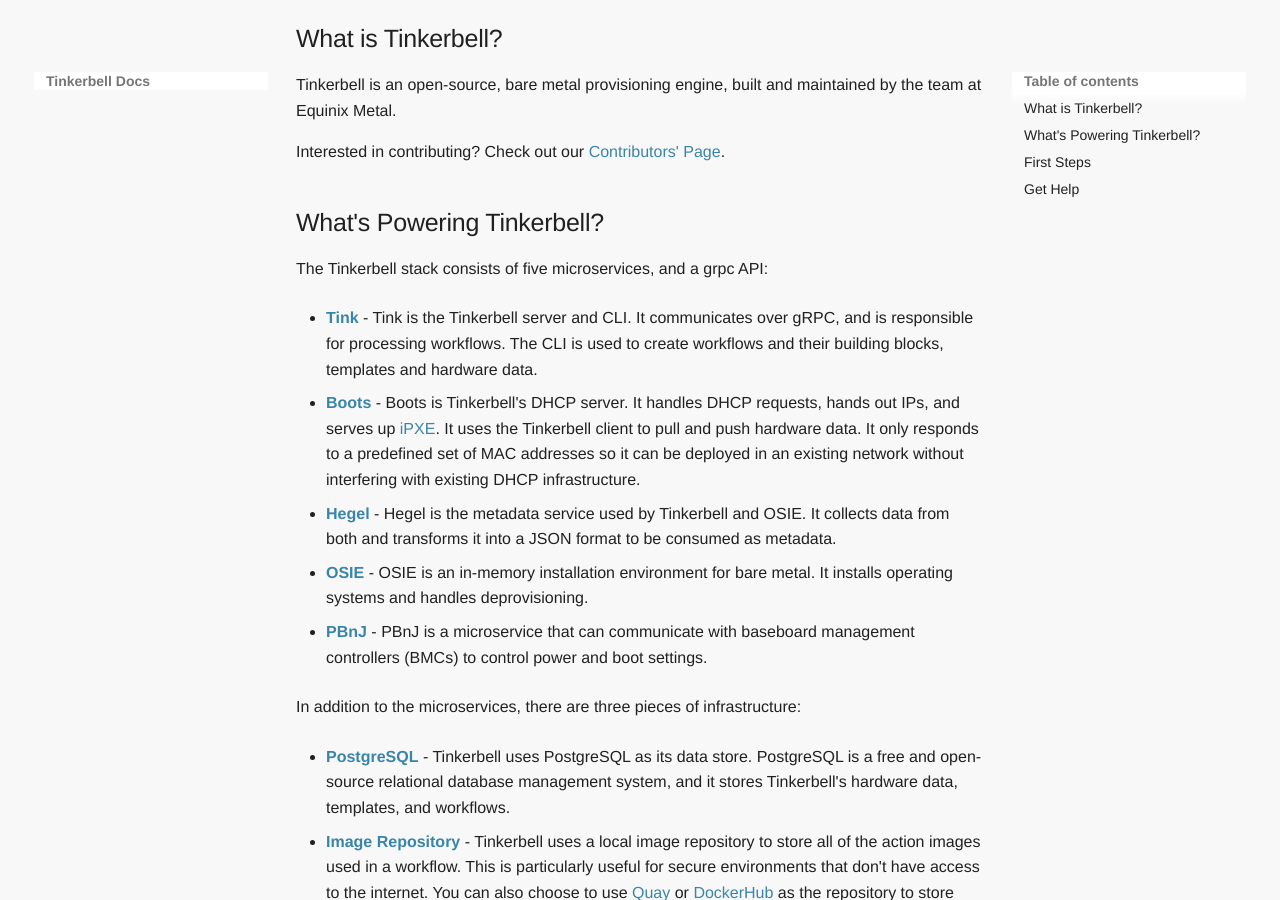
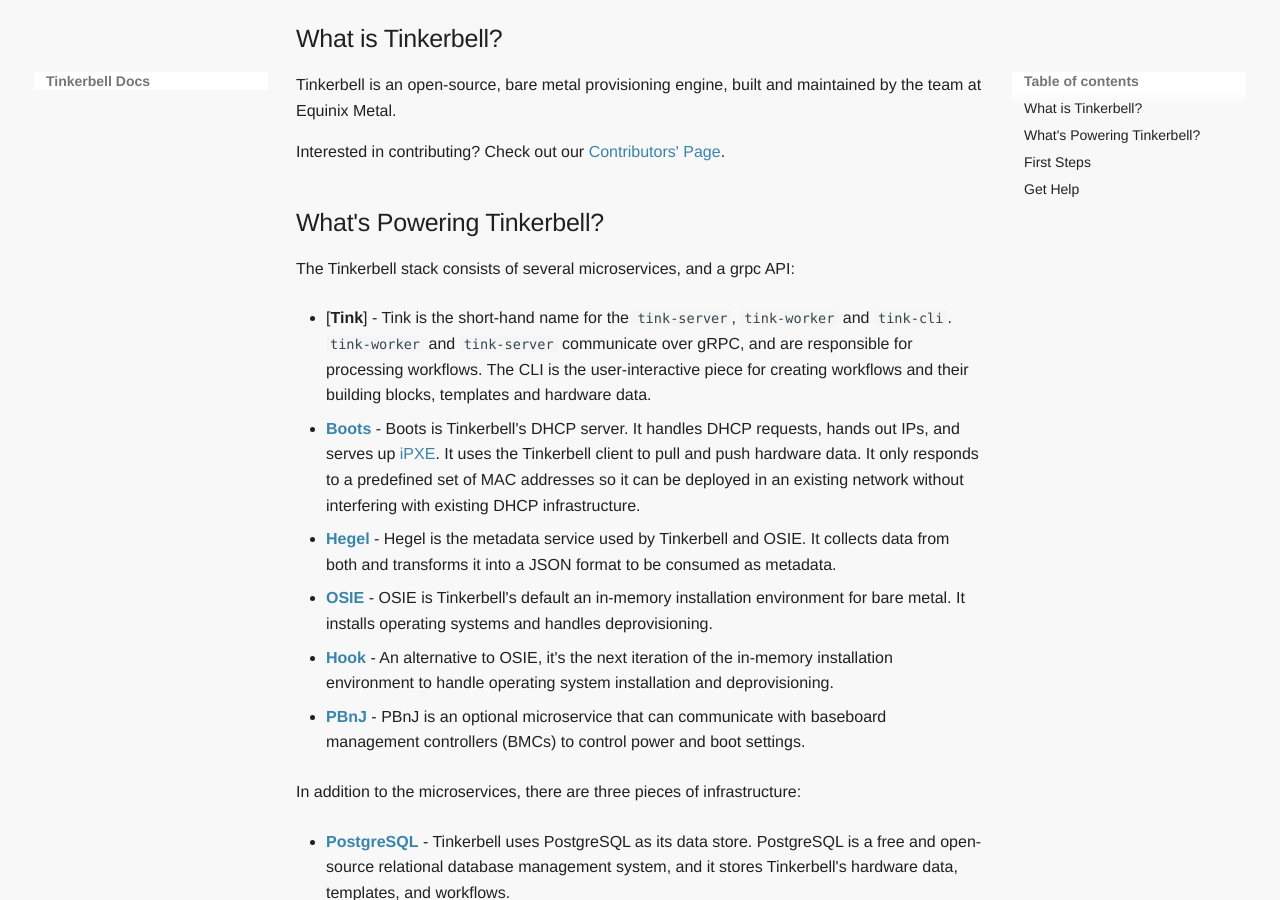
Before and after one commit to tinkerbell/tinkerbell-docs, an MkDocs documentation site: the page built from docs/index.md, in a window 1280 px wide and 900 px high, scrolled down 243 px. Built offline with MkDocs 1.6.1 and Material for MkDocs 9.7.7, drawn with Linux system fonts in a browser that asks for light colours; some web fonts are replaced.

Commit message:
adding hook to the frontpage of docs
Signed-off-by: DailyAlice <msarabia@equinix.com>

```diff
--- a/docs/index.md
+++ b/docs/index.md
@@ -15,17 +15,19 @@
 
 ## What's Powering Tinkerbell?
 
-The Tinkerbell stack consists of five microservices, and a grpc API:
+The Tinkerbell stack consists of several microservices, and a grpc API:
 
-- [**Tink**](/services/tink) - Tink is the Tinkerbell server and CLI. It communicates over gRPC, and is responsible for processing workflows. The CLI is used to create workflows and their building blocks, templates and hardware data.
+- [**Tink**] - Tink is the short-hand name for the `tink-server`, `tink-worker` and `tink-cli`. `tink-worker` and `tink-server` communicate over gRPC, and are responsible for processing workflows. The CLI is the user-interactive piece for creating workflows and their building blocks, templates and hardware data.
 
 - [**Boots**](/services/boots) - Boots is Tinkerbell's DHCP server. It handles DHCP requests, hands out IPs, and serves up [iPXE](https://ipxe.org/). It uses the Tinkerbell client to pull and push hardware data. It only responds to a predefined set of MAC addresses so it can be deployed in an existing network without interfering with existing DHCP infrastructure.
 
 - [**Hegel**](/services/hegel) - Hegel is the metadata service used by Tinkerbell and OSIE. It collects data from both and transforms it into a JSON format to be consumed as metadata.
 
-- [**OSIE**](/services/osie) - OSIE is an in-memory installation environment for bare metal. It installs operating systems and handles deprovisioning.
+- [**OSIE**](/services/osie) - OSIE is Tinkerbell's default an in-memory installation environment for bare metal. It installs operating systems and handles deprovisioning.
 
-- [**PBnJ**](https://github.com/tinkerbell/pbnj) - PBnJ is a microservice that can communicate with baseboard management controllers (BMCs) to control power and boot settings.
+- [**Hook**](https://github.com/tinkerbell/hook#hook) - An alternative to OSIE, it's the next iteration of the in-memory installation environment to handle operating system installation and deprovisioning.
+
+- [**PBnJ**](https://github.com/tinkerbell/pbnj) - PBnJ is an optional microservice that can communicate with baseboard management controllers (BMCs) to control power and boot settings.
 
 In addition to the microservices, there are three pieces of infrastructure:
 
```
